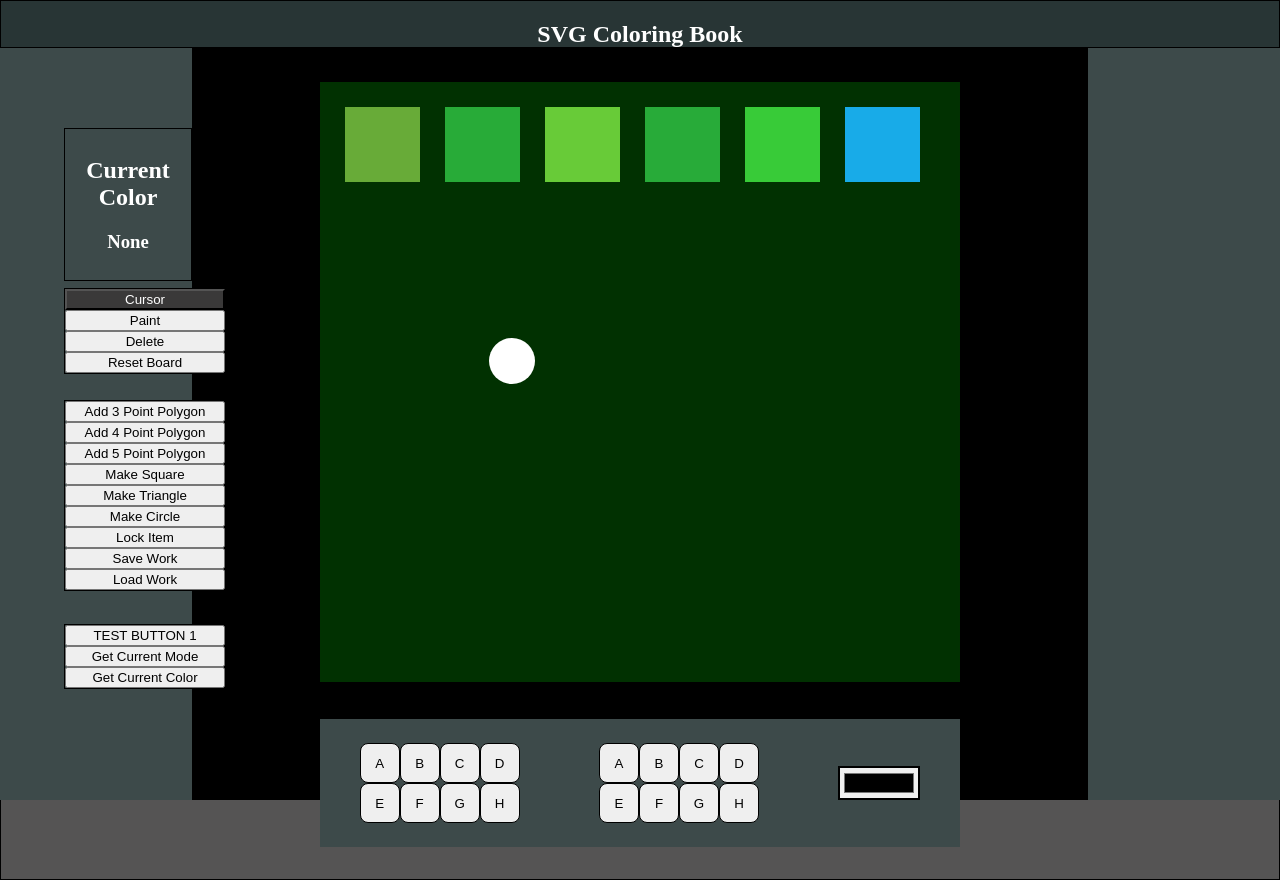
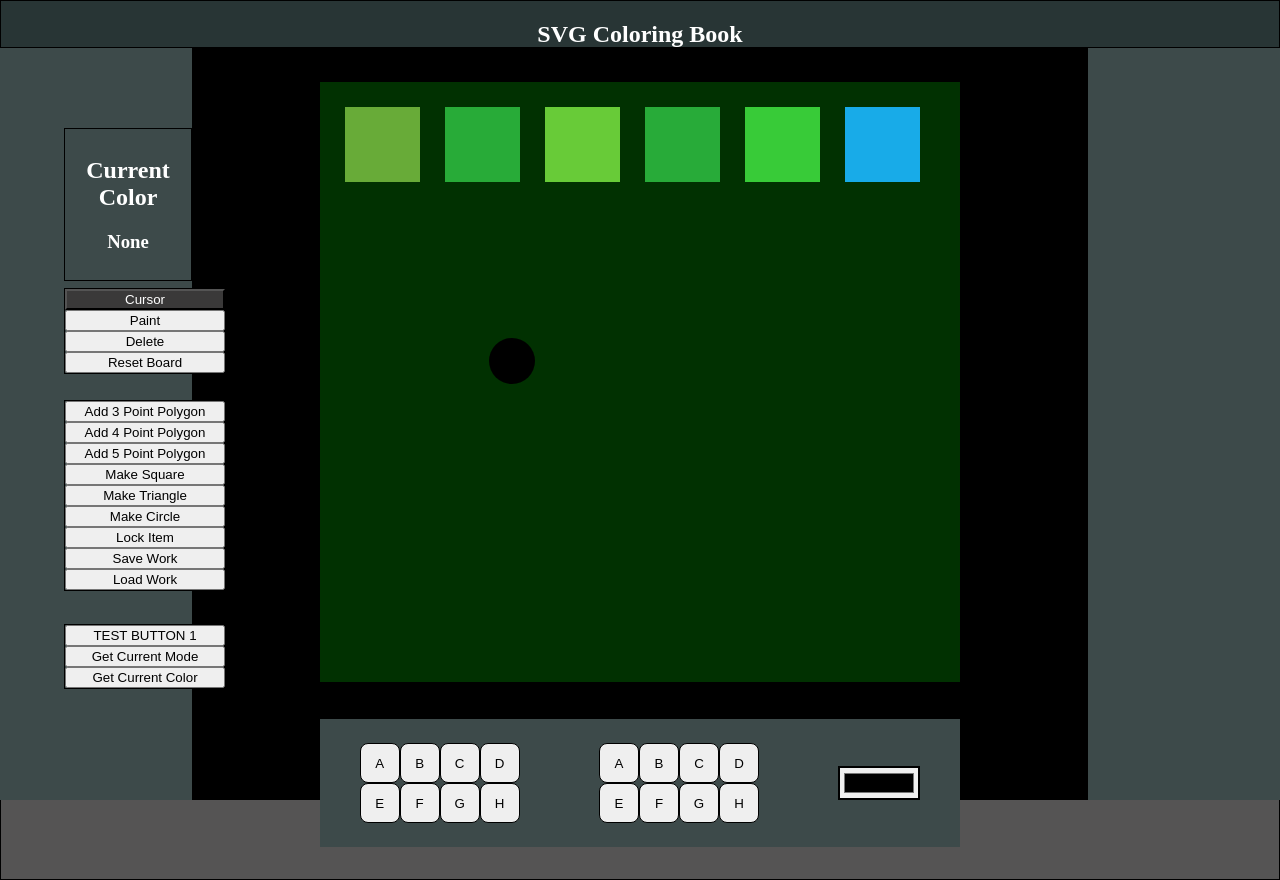
Before and after one commit to JustSteve2k/ColoringBook, a website with bundled scripts: page public/index.html in a window 1280 px wide. Both pictures are taken after a click on the button "Make Circle". Built offline with nearby package versions, Linux system fonts and the light colour scheme.

Commit message:
fix fill issue with circles and polygon

```diff
--- a/public/index.html
+++ b/public/index.html
@@ -50,12 +50,12 @@
         <div id="svgContainer" class="svgContainer">
           <svg id="drawing" data-name="Layer 1" xmlns="http://www.w3.org/2000/svg" width="900" height="600" viewBox="0 0 900 600">
             <polygon id="svgBackground" class="zone" points="0,0 0,600 640,600 640,0" fill="#013101" locked="true" selectable="false" />
-            <polygon id="testBox1" class="zone color1" points="25,25, 100,25 100,100 25,100" fill="#68AB38" locked="false" selectable="true" />
-            <polygon id="testBox2" class="zone color2" points="125,25 200,25 200,100 125,100" fill="#28AB38" locked="false" selectable="true" />
-            <polygon id="testBox3" class="zone color3" points="225,25 300,25 300,100 225,100" fill="#68CB38" locked="false" selectable="true" />
-            <polygon id="testBox4" class="zone color4" points="325,25 400,25 400,100 325,100" fill="#28AB39" locked="false" selectable="true" />
-            <polygon id="testBox5" class="zone color5" points="425,25 500,25 500,100 425,100" fill="#38CB38" locked="false" selectable="true" />
-            <polygon id="testBox6" class="zone color6" points="525,25 600,25 600,100 525,100" fill="#18ABE8" locked="false" selectable="true" />
+            <polygon id="testBox1" class="zone" points="25,25, 100,25 100,100 25,100" fill="#68AB38" locked="false" selectable="true" />
+            <polygon id="testBox2" class="zone" points="125,25 200,25 200,100 125,100" fill="#28AB38" locked="false" selectable="true" />
+            <polygon id="testBox3" class="zone" points="225,25 300,25 300,100 225,100" fill="#68CB38" locked="false" selectable="true" />
+            <polygon id="testBox4" class="zone" points="325,25 400,25 400,100 325,100" fill="#28AB39" locked="false" selectable="true" />
+            <polygon id="testBox5" class="zone" points="425,25 500,25 500,100 425,100" fill="#38CB38" locked="false" selectable="true" />
+            <polygon id="testBox6" class="zone" points="525,25 600,25 600,100 525,100" fill="#18ABE8" locked="false" selectable="true" />
           </svg>
         </div>
 
--- a/public/js/shapes.js
+++ b/public/js/shapes.js
@@ -1,5 +1,5 @@
 import { cursorCaller, cursorRemover, deleteCaller, paintCaller } from "./actions.js";
-import { GenerateUniqueID, GetCurrentMode, GetRandomInt, GetSelectedBox, TranslateColor } from "./helpers.js";
+import { GenerateUniqueID, GetCurrentMode, GetCurrentSelectedColor, GetRandomInt, GetSelectedBox, TranslateColor } from "./helpers.js";
 
 export function AddDynamicPolygon(points) {
   let MaxX = 650;
@@ -66,14 +66,15 @@ export function AddCircle() {
   let circle = document.createElementNS("http://www.w3.org/2000/svg", "circle");
 
   const UID = GenerateUniqueID(24);
-  const color = TranslateColor(GetSelectedBox());
+  // const color = TranslateColor(GetSelectedBox());
+  let fill = GetCurrentSelectedColor();
 
   circle.setAttribute("cx", cx);
   circle.setAttribute("cy", cy);
   circle.setAttribute("r", r);
   circle.setAttribute("id", UID);
-  circle.setAttribute("class", "zone " + color);
-  circle.setAttribute("fill", "currentcolor");
+  circle.setAttribute("class", "zone ");
+  circle.setAttribute("fill", fill);
   circle.setAttribute("locked", "false");
   circle.setAttribute("selectable", "true");
 
@@ -85,7 +86,7 @@ export function AddCircle() {
 
 // Finishes creating a polygon and appends to the dom.  Need to know modesomehow.
 // id = "", classes = "", pointsString, fill = "", locked = "", selectable = ""
-export function CreatePolygon(pointsString = "", id = "", classes = "", fill = "", locked = "", selectable = "") {
+export function CreatePolygon(pointsString = "", id = "", classes = "", color = "", locked = "", selectable = "") {
   // console.log(`The points string for this polygon is - ${pointsString}`);
 
   let polygon = document.createElementNS("http://www.w3.org/2000/svg", "polygon");
@@ -98,19 +99,15 @@ export function CreatePolygon(pointsString = "", id = "", classes = "", fill = "
   }
   polygon.setAttribute("id", UID);
 
-  if (classes === "") {
-    const color = TranslateColor(GetSelectedBox());
-    polygon.setAttribute("class", "zone " + color);
-  } else {
-    polygon.setAttribute("class", classes);
-  }
+  polygon.setAttribute("class", "zone");
 
   polygon.setAttribute("points", pointsString);
 
-  if (fill === "") {
-    polygon.setAttribute("fill", "currentcolor");
+  const fill = GetCurrentSelectedColor();
+  if (color === "") {
+    polygon.setAttribute("fill", fill);
   } else {
-    polygon.setAttribute("fill", fill);
+    polygon.setAttribute("fill", color);
   }
 
   if (locked === "") {
```
